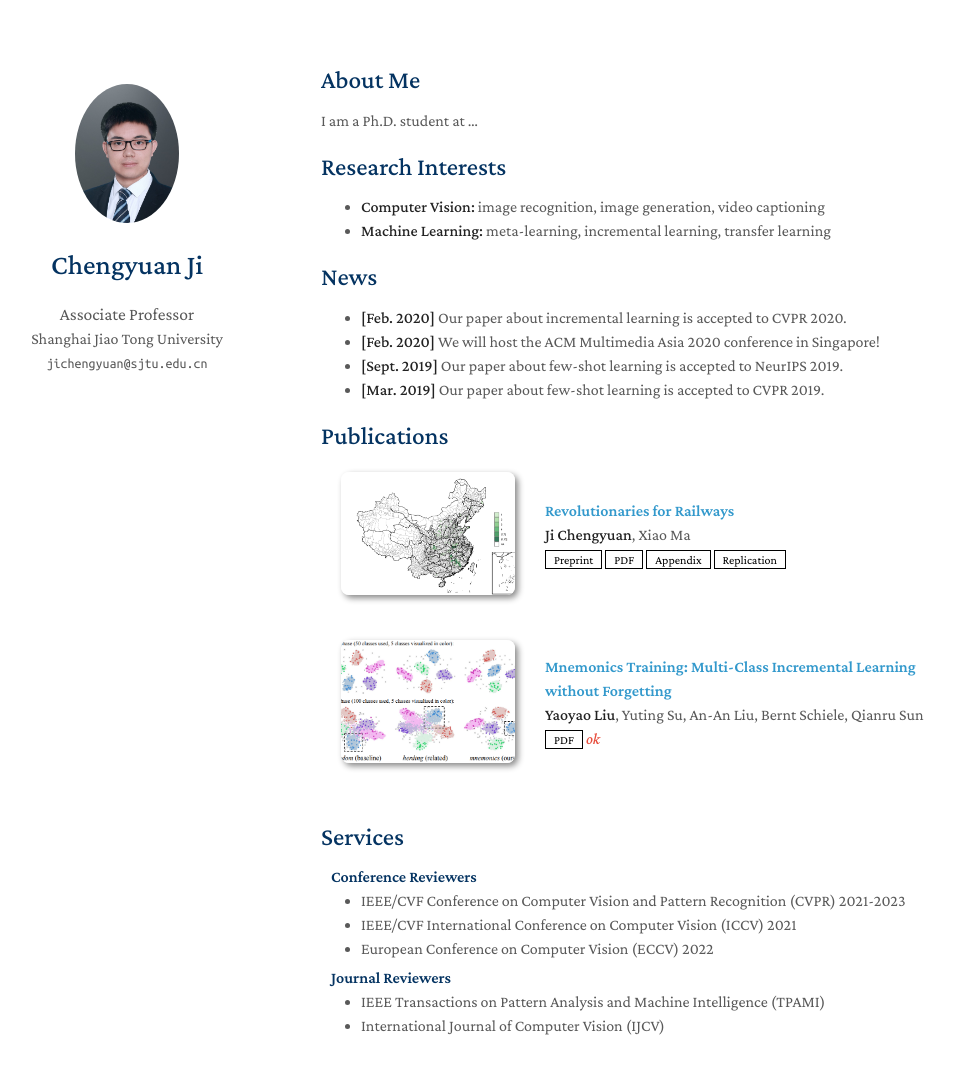
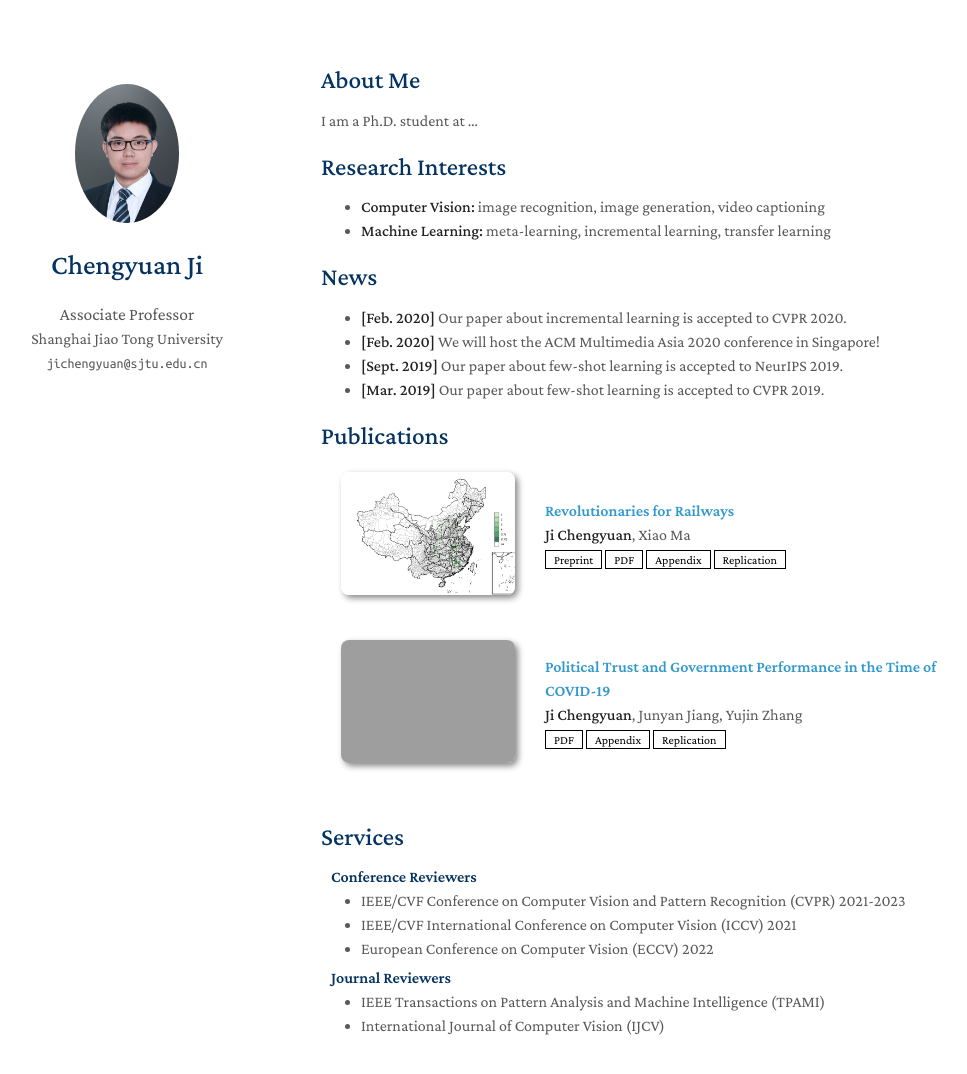
Before and after one commit to chengyuanji/website, a Jekyll site: the page built from index.md, in a window 1280 px wide and 1132 px high. Shown: the top 1074 px of the window, without its empty margins (149-1116 px from the left). Built offline with Jekyll 4.4.1, drawn with Linux system fonts in a browser that asks for light colours; a style sheet for code colours, icons or effects is not loaded; our own code applies the rules of GitHub Pages for plain Markdown files; grey boxes are pictures that could not be loaded.

Commit message:
Update publications.yml

```diff
--- a/_data/publications.yml
+++ b/_data/publications.yml
@@ -2,8 +2,8 @@ main:
 
   - title: "Revolutionaries for Railways"
     authors:  <strong>Ji Chengyuan</strong>, Xiao Ma
-    jounal_short: CPS
-    jounal: <strong>Comparative Political Studies</strong>, 2024.
+    conference_short: CPS
+    conference: <strong>Comparative Political Studies</strong>, 2024.
     preprint: https://chengyuanji.wordpress.com/wp-content/uploads/2024/08/ji-and-ma-cps-1.pdf
     pdf: https://chengyuanji.wordpress.com/wp-content/uploads/2024/08/ji-ma-2024-revolutionaries-for-railways.pdf
     appendix: https://journals.sagepub.com/doi/suppl/10.1177/00104140241269843/suppl_file/sj-pdf-1-cps-10.1177_00104140241269843.pdf
@@ -11,13 +11,11 @@ main:
     image: ./assets/img/map_general.png
 
 
-  - title: "Mnemonics Training: Multi-Class Incremental Learning without Forgetting"
-    authors: <strong>Yaoyao Liu</strong>, Yuting Su, An-An Liu, Bernt Schiele, Qianru Sun
-    conference_short: CVPR
-    conference: IEEE/CVF Conference on Computer Vision and Pattern Recognition <strong>(CVPR)</strong>, 2020.
-    pdf: https://arxiv.org/pdf/2002.10211.pdf
-    code: https://github.com/yaoyao-liu/class-incremental-learning/tree/main/mnemonics-training
-    page: https://class-il.mpi-inf.mpg.de/mnemonics/
-    bibtex: https://class-il.mpi-inf.mpg.de/mnemonics/
-    notes: ok
-    image: ./assets/img/teaser_example.png
+  - title: "Political Trust and Government Performance in the Time of COVID-19"
+    authors: <strong>Ji Chengyuan</strong>, Junyan Jiang, Yujin Zhang
+    conference_short: World Development
+    conference: <strong>World Development</strong>, 2024.
+    pdf: https://chengyuanji.wordpress.com/wp-content/uploads/2024/07/ji-jiang-zhang-2024.pdf
+    appendix: https://ars.els-cdn.com/content/image/1-s2.0-S0305750X23003170-mmc1.pdf
+    replication: https://doi.org/10.7910/DVN/KCIAHC
+    image: ./assets/img/politicaltrust2019.png
```
